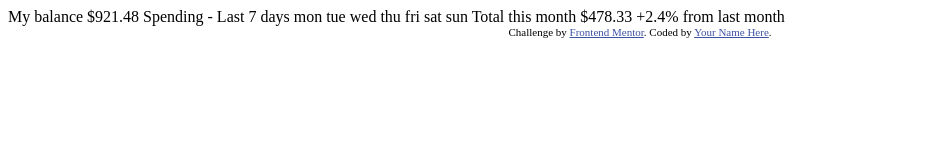
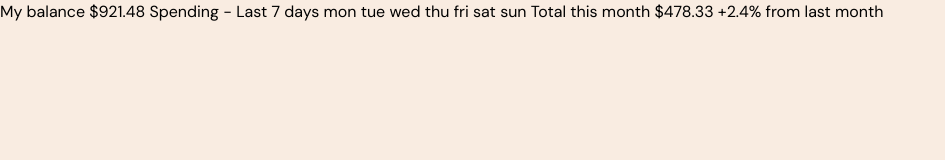
Before and after one commit to JuliAlchemDev/FM-expenses-chart, a plain HTML site: page index.html in a window 1280 px wide. Shown: the whole page, without its empty margins (0-945 px from the left). Drawn offline with Linux system fonts and the light colour scheme.

Commit message:
feat: download and connect base fonts. Set up CSS custom props and reset

```diff
--- a/index.html
+++ b/index.html
@@ -2,17 +2,35 @@
 <html lang="en">
 <head>
   <meta charset="UTF-8">
-  <meta name="viewport" content="width=device-width, initial-scale=1.0"> <!-- displays site properly based on user's device -->
+  <meta name="viewport" content="width=device-width, initial-scale=1.0">
+
+   <!-- Fonts Preload -->
+    <link
+      rel="preload"
+      href="./assets/fonts/dm-sans/dm-sans-regular-400.woff2"
+      as="font"
+      type="font/woff2"
+      crossorigin
+    />
+    <link
+      rel="preload"
+      href="./assets/fonts/dm-sans/dm-sans-700.woff2"
+      as="font"
+      type="font/woff2"
+      crossorigin
+    />
+
+    <!-- Styles -->
+    <link rel="stylesheet" href="./styles/_custom.css">
+    <link rel="stylesheet" href="./styles/_reset.css">
+    <link rel="stylesheet" href="./styles/styles.css">
+
+
 
   <link rel="icon" type="image/png" sizes="32x32" href="./images/favicon-32x32.png">
 
   <title>Frontend Mentor | Expenses chart component</title>
 
-  <!-- Feel free to remove these styles or customise in your own stylesheet 👍 -->
-  <style>
-    .attribution { font-size: 11px; text-align: center; }
-    .attribution a { color: hsl(228, 45%, 44%); }
-  </style>
 </head>
 <body>
 
@@ -35,9 +53,6 @@
   +2.4%
   from last month
 
-  <div class="attribution">
-    Challenge by <a href="https://www.frontendmentor.io?ref=challenge" target="_blank">Frontend Mentor</a>.
-    Coded by <a href="#">Your Name Here</a>.
-  </div>
+
 </body>
 </html>
--- /dev/null
+++ b/styles/_custom.css
@@ -0,0 +1,73 @@
+/*
+## Layout
+
+- Mobile: 375px
+- Desktop: 1440px
+ */
+
+:root {
+  /* Colors */
+
+  --primary-red-500: hsl(10, 79%, 65%);
+  --primary-blue-300: hsl(186, 34%, 65%);
+
+  --neutral-brown-950: hsl(25, 47%, 15%);
+  --neutral-brown-400: hsl(28, 10%, 53%);
+
+  --neutral-red-300: hsl(10, 100%, 79%);
+  --neutral-red-100: hsl(26, 66%, 93%);
+
+  --neutral-blue-200: hsl(186, 48%, 83%);
+
+  --basic-black: hsl(0, 0%, 0%);
+  --basic-white: hsl(0, 100%, 100%);
+
+
+  /* Typography */
+
+  --ff-base: "DM Sans", sans serif;
+  --letter-spacing: 0;
+
+  /* Line heights */
+
+  --lh-135-preset-5-6: 1.35;
+  --lh-130-preset-1-2-3: 1.3;
+  --lh-125-preset-4: 1.25;
+/* Font sizes */
+  --fs-preset-1: 3rem; /* 48px*/
+  --fs-preset-2: 2rem; /* 32px */
+  --fs-preset-3: 1.5rem; /* 24px */
+  --fs-preset-4: 1.125rem; /* 18px */
+  --fs-preset-5: 0.9375rem; /* 15px */
+  --fs-preset-6: 0.75rem; /* 12px */
+
+/* Font Weight */
+  --fw-regular: 400;
+  --fw-bold: 700;
+
+  /* Spacing */
+  --spacing-0: 0;
+  --spacing-100: 0.5rem; /* 8px */
+  --spacing-200: 1rem; /* 16px */
+  --spacing-300: 1.5rem; /* 24px */
+  --spacing-400: 2rem; /* 32px */
+  --spacing-500: 2.5rem; /* 40px */
+  --spacing-700: 3.5rem; /* 56px */
+  --spacing-800: 4rem; /* 64px */
+
+}
+
+@font-face {
+  font-display: swap;
+  font-family: 'DM Sans';
+  font-style: normal;
+  font-weight: 400;
+  src: url('../assets/fonts/dm-sans/dm-sans-regular-400.woff2') format('woff2');
+}
+@font-face {
+  font-display: swap;
+  font-family: 'DM Sans';
+  font-style: normal;
+  font-weight: 700;
+  src: url('../assets/fonts/dm-sans/dm-sans-700.woff2') format('woff2');
+}
--- /dev/null
+++ b/styles/_reset.css
@@ -0,0 +1,54 @@
+/* 1. Use a more-intuitive box-sizing model */
+*, *::before, *::after {
+  box-sizing: border-box;
+}
+
+/* 2. Remove default margin */
+* {
+  margin: 0;
+}
+
+/* 3. Enable keyword animations */
+@media (prefers-reduced-motion: no-preference) {
+  html {
+    interpolate-size: allow-keywords;
+  }
+}
+
+body {
+  /* 4. Add accessible line-height */
+  line-height: 1.5;
+  /* 5. Improve text rendering */
+  -webkit-font-smoothing: antialiased;
+}
+
+/* 6. Improve media defaults */
+img, picture, video, canvas, svg {
+  display: block;
+  max-width: 100%;
+}
+
+/* 7. Inherit fonts for form controls */
+input, button, textarea, select {
+  font: inherit;
+}
+
+/* 8. Avoid text overflows */
+p, h1, h2, h3, h4, h5, h6 {
+  overflow-wrap: break-word;
+}
+
+/* 9. Improve line wrapping */
+p {
+  text-wrap: pretty;
+}
+h1, h2, h3, h4, h5, h6 {
+  text-wrap: balance;
+}
+
+/*
+  10. Create a root stacking context
+*/
+#root, #__next {
+  isolation: isolate;
+}
--- /dev/null
+++ b/styles/styles.css
@@ -0,0 +1,4 @@
+body {
+    font-family: var(--ff-base);
+    background-color: var(--neutral-red-100);
+}
```
Also changed, not shown: assets/fonts/dm-sans/dm-sans-700.woff2 (added), assets/fonts/dm-sans/dm-sans-regular-400.woff2 (added), preview.jpg (deleted), 1 other file.
